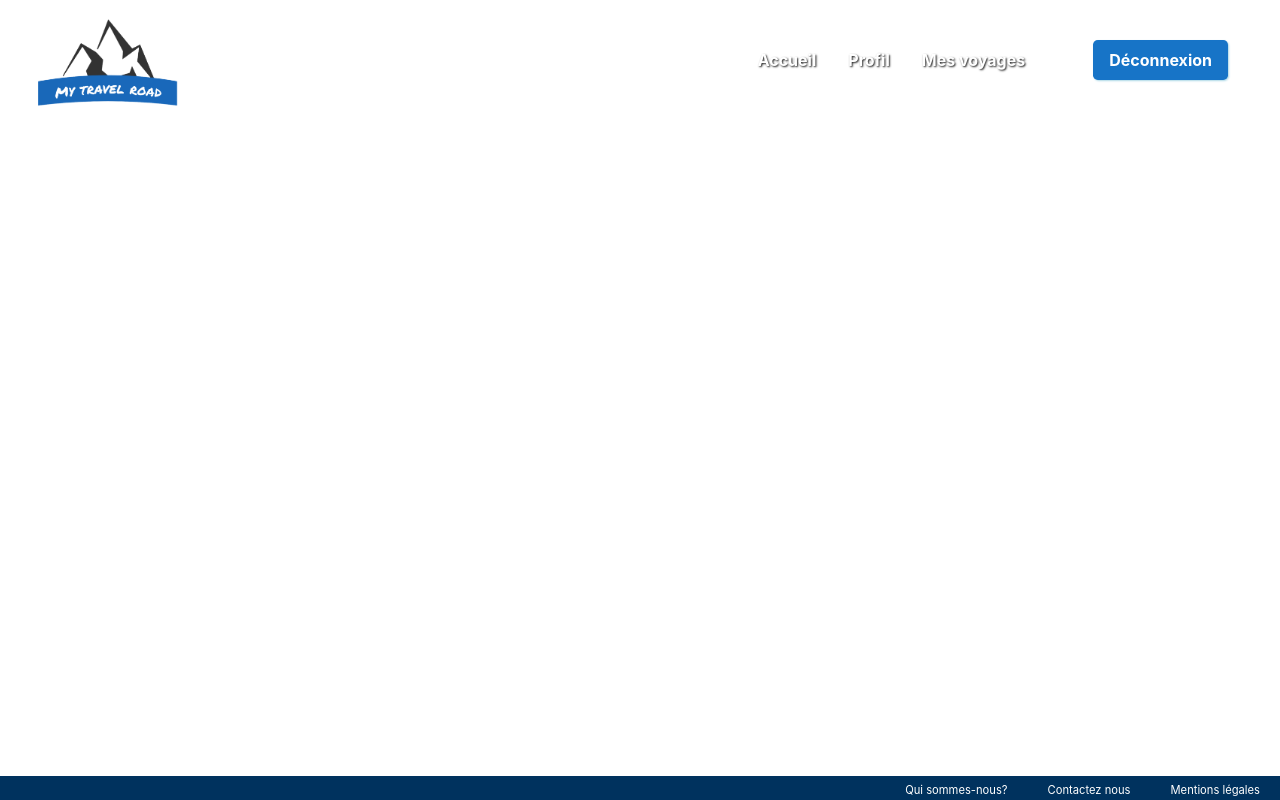
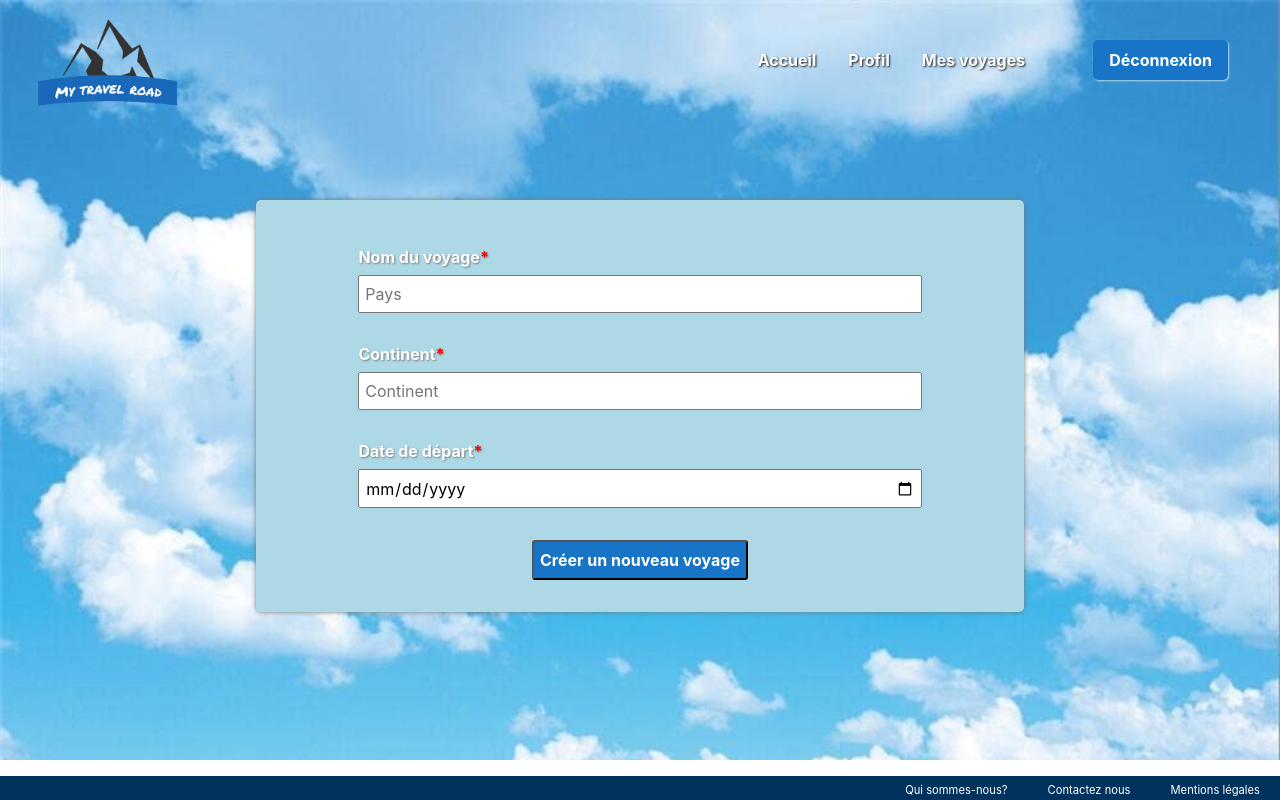
Before and after one commit to auretho/my-travel-road, a React (Create React App) app: page /travel in a window 1280 px wide. Built offline with nearby package versions, Linux system fonts and the light colour scheme; no server answers.

Commit message:
travel info page created

```diff
--- a/src/components/App/styles.scss
+++ b/src/components/App/styles.scss
@@ -1,5 +1,5 @@
 .app {
-    // background-image: url("./nuages.jpg");
+    background-image: url("./nuages.jpg");
     background-size: cover;
     background-repeat: no-repeat;
     margin: 0;
--- a/src/components/Connected/Home/index.js
+++ b/src/components/Connected/Home/index.js
@@ -15,7 +15,7 @@ const Home = ({firstname}) => (
     <div className="home">
         <div className="welcome-message">
             <h1>Bienvenue {firstname}!</h1>
-            <Link to="/create-travel">
+            <Link to="/travel">
                 <button className="new-travel">
                     Créer un voyage
                 </button>
--- /dev/null
+++ b/src/components/Connected/NewTravel/TravelName/index.js
@@ -0,0 +1,40 @@
+import React from 'react';
+import './style.scss';
+
+const TravelName = () => (
+
+    <div className="travel">
+        <form className="travel-form" >
+            <label>
+            <h1>Nom du voyage<span>*</span></h1>
+                <input type="text"
+                        name="country"
+                        className="travel-input"
+                        placeholder="Pays"
+                        value=""
+                        />
+            </label>
+            <label>
+            <h1>Continent<span>*</span></h1>
+                <input type="text"
+                        name="city"
+                        className="travel-input"
+                        placeholder="Continent"
+                        value=""
+                        />
+            </label>
+            <label>
+            <h1>Date de départ<span>*</span></h1>
+                <input type="date"
+                        name="place"
+                        className="travel-input"
+                        placeholder="Date de départ"
+                        value=""
+                        />
+            </label>
+            <button className="newStep-button">Créer un nouveau voyage</button>
+        </form>
+    </div>
+);
+
+export default TravelName;
--- /dev/null
+++ b/src/components/Connected/NewTravel/TravelName/style.scss
@@ -0,0 +1,38 @@
+.travel{
+    height: 70vh;
+
+    &-form{
+        display: flex;
+        flex-direction: column;
+        background-color: lightblue;
+        width: 60%;
+        margin: auto;
+        margin-top: 5em;
+        padding: 2em;
+        border-radius: 5px;
+        box-shadow: 0px 0px 5px #777;
+
+    }
+
+    &-form label{
+        width: 80%;
+        margin: 1em auto;
+
+    }
+
+    &-form h1{
+        color: #fff;
+        font-size: 1em;
+        font-weight: bold;
+        text-shadow: 1px 1px 2px grey;
+    }
+
+    &-form span{
+        color: red;
+    }
+
+    &-form input{
+        width: 100%;
+        padding: .3em;
+    }
+}
--- a/src/components/Connected/index.js
+++ b/src/components/Connected/index.js
@@ -5,6 +5,7 @@ import EditProfil from './EditProfil';
 import Home from './Home';
 import NewTravel from '../../containers/NewTravel';
 import Profile from './Profile';
+import TravelName from '../Connected/NewTravel/TravelName';
 import './styles.scss';
 
 
@@ -29,6 +30,10 @@ const Connected = () => (
             <NewTravel />
         </Route>
 
+        <Route path="/travel">
+            <TravelName />
+        </Route>
+
         <Route path="/public-profil">
             <Profile />
         </Route>
--- a/src/containers/NewTravel.js
+++ b/src/containers/NewTravel.js
@@ -16,7 +16,6 @@ const mapDispatch = (dispatch) => ({
     },
 
     handleChange: (text) => {
-      console.log(text);
       dispatch(newStepInputChange(text));
     },
 
```
Also changed, not shown: src/components/Connected/NewTravel/index.js (+6 -3 lines).
